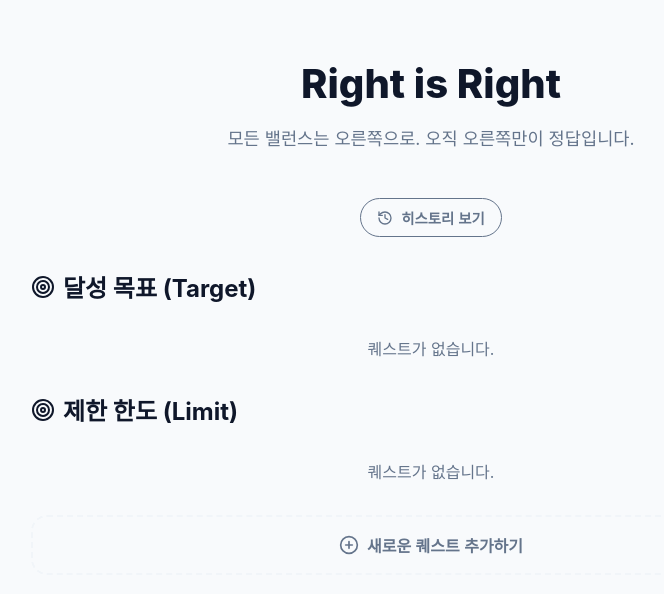
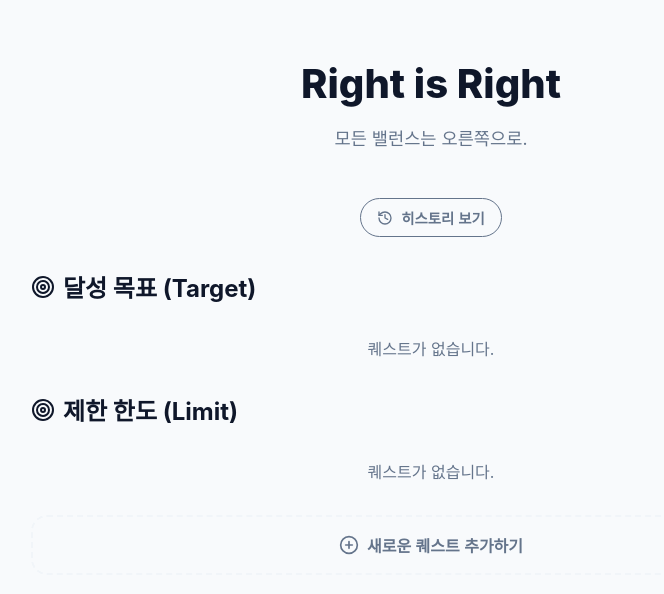
Before and after one commit to Moonflute/right-is-right, a React (Vite) app: page / in a window 1280 px wide. Shown: the top 594 px of the page, without its empty margins (209-873 px from the left). Built offline with nearby package versions, Linux system fonts and the light colour scheme.

Commit message:
Update subtitle text

```diff
--- a/src/App.jsx
+++ b/src/App.jsx
@@ -207,7 +207,7 @@ function App() {
     <>
       <header>
         <h1 className="app-title">Right is Right</h1>
-        <p className="app-subtitle">모든 밸런스는 오른쪽으로. 오직 오른쪽만이 정답입니다.</p>
+        <p className="app-subtitle">모든 밸런스는 오른쪽으로.</p>
 
         {quests.length > 0 && <MasterGauge score={currentTotalScore} />}
 
```
